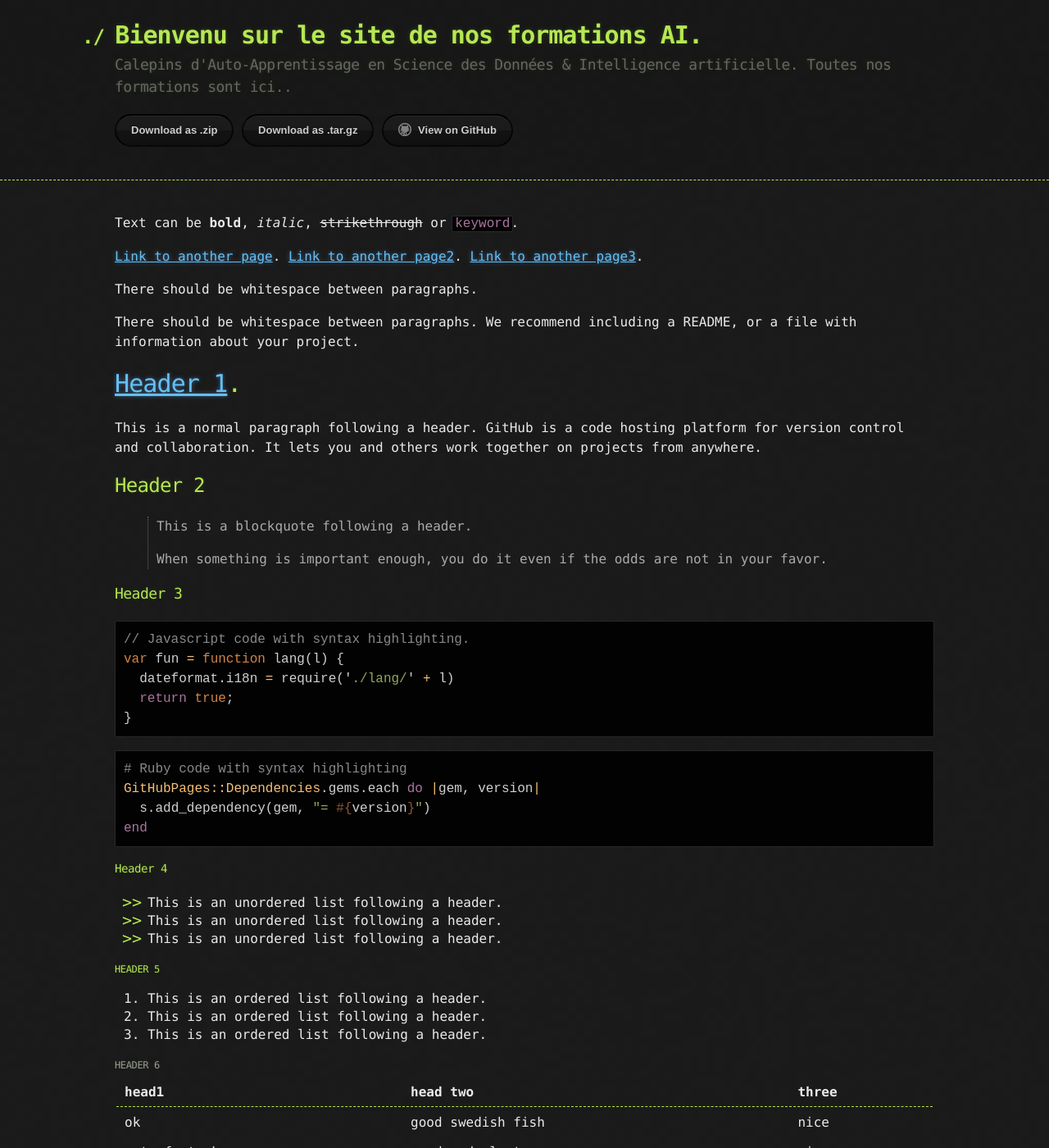
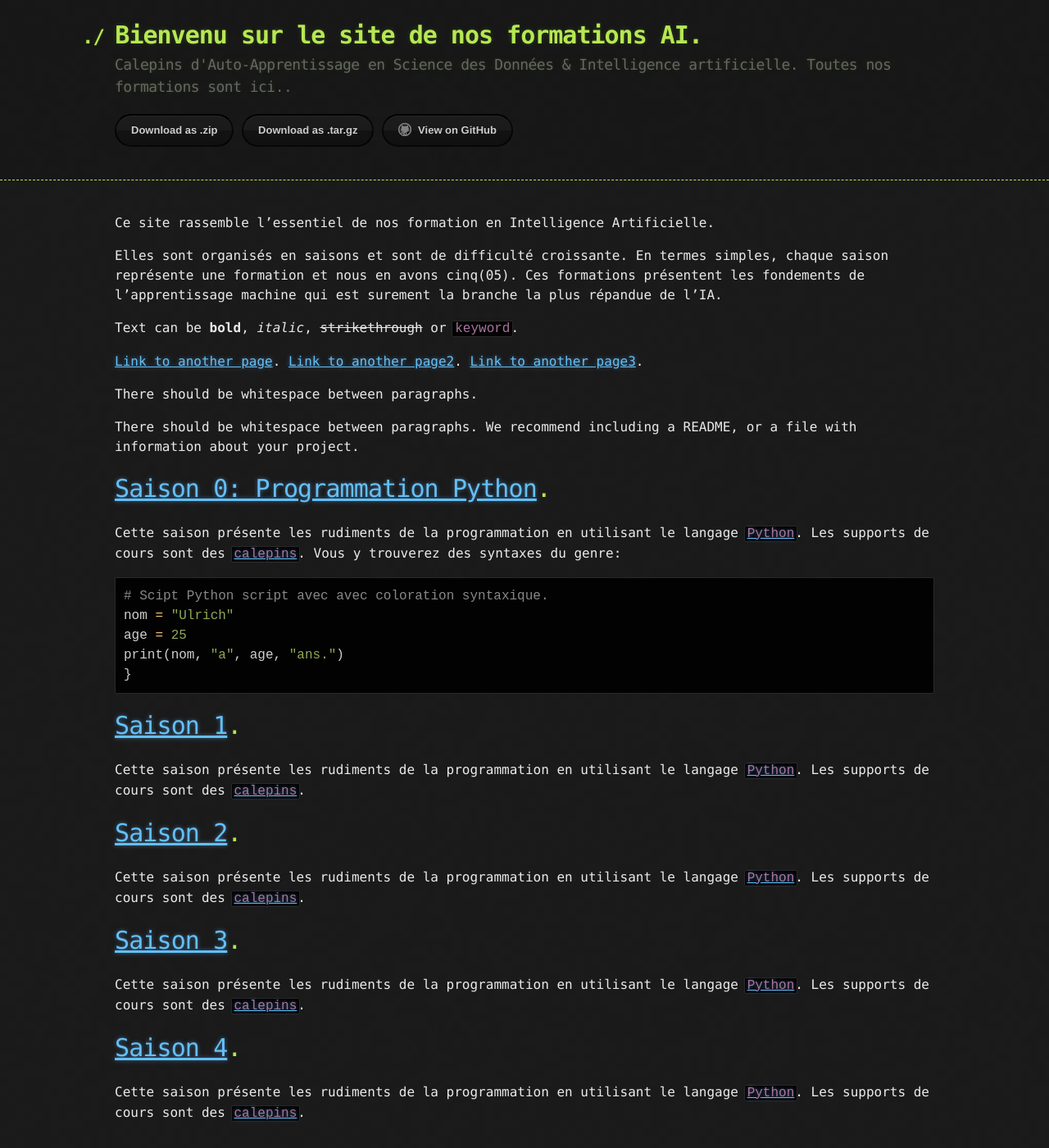
Before and after one commit to ai-technipreneurs/Nos-Formations-AI, a Jekyll site: the page built from index.md, in a window 1280 px wide and 1400 px high. Shown: the whole window at 82% size. Built offline with Jekyll 4.4.1, drawn with Linux system fonts in a browser that asks for light colours; some of the changed text lies outside the part shown.

Commit message:
Update index.md

````diff
--- a/index.md
+++ b/index.md
@@ -1,6 +1,10 @@
 ---
 layout: default
 ---
+
+Ce site rassemble l'essentiel de nos formation en Intelligence Artificielle.
+
+Elles sont organisés en saisons et sont de difficulté croissante. En termes simples, chaque saison représente une formation et nous en avons cinq(05). Ces formations présentent les fondements de l'apprentissage machine qui est surement la branche la plus répandue de l'IA.
 
 Text can be **bold**, _italic_, ~~strikethrough~~ or `keyword`.
 
@@ -13,114 +17,33 @@ There should be whitespace between paragraphs.
 
 There should be whitespace between paragraphs. We recommend including a README, or a file with information about your project.
 
-# [Header 1](./another-page.html).
-
-This is a normal paragraph following a header. GitHub is a code hosting platform for version control and collaboration. It lets you and others work together on projects from anywhere.
-
-## Header 2
-
-> This is a blockquote following a header.
->
-> When something is important enough, you do it even if the odds are not in your favor.
-
-### Header 3
-
-```js
-// Javascript code with syntax highlighting.
-var fun = function lang(l) {
-  dateformat.i18n = require('./lang/' + l)
-  return true;
+# [Saison 0: Programmation Python](./another-page.html).
+Cette saison présente les rudiments de la programmation en utilisant le langage [`Python`](./another-page.html). Les supports de cours sont des
+[`calepins`](./another-page.html). Vous y trouverez des syntaxes du genre:
+```python
+# Scipt Python script avec avec coloration syntaxique.
+nom = "Ulrich"
+age = 25
+print(nom, "a", age, "ans.")
 }
 ```
 
-```ruby
-# Ruby code with syntax highlighting
-GitHubPages::Dependencies.gems.each do |gem, version|
-  s.add_dependency(gem, "= #{version}")
-end
-```
 
-#### Header 4
-
-*   This is an unordered list following a header.
-*   This is an unordered list following a header.
-*   This is an unordered list following a header.
-
-##### Header 5
-
-1.  This is an ordered list following a header.
-2.  This is an ordered list following a header.
-3.  This is an ordered list following a header.
-
-###### Header 6
-
-| head1        | head two          | three |
-|:-------------|:------------------|:------|
-| ok           | good swedish fish | nice  |
-| out of stock | good and plenty   | nice  |
-| ok           | good `oreos`      | hmm   |
-| ok           | good `zoute` drop | yumm  |
-
-### There's a horizontal rule below this.
-
-* * *
-
-### Here is an unordered list:
-
-*   Item foo
-*   Item bar
-*   Item baz
-*   Item zip
-
-### And an ordered list:
-
-1.  Item one
-1.  Item two
-1.  Item three
-1.  Item four
-
-### And a nested list:
-
-- level 1 item
-  - level 2 item
-  - level 2 item
-    - level 3 item
-    - level 3 item
-- level 1 item
-  - level 2 item
-  - level 2 item
-  - level 2 item
-- level 1 item
-  - level 2 item
-  - level 2 item
-- level 1 item
-
-### Small image
-
-![Octocat](https://github.githubassets.com/images/icons/emoji/octocat.png)
-
-### Large image
-
-![Branching](https://guides.github.com/activities/hello-world/branching.png)
+# [Saison 1](./another-page.html).
+Cette saison présente les rudiments de la programmation en utilisant le langage [`Python`](./another-page.html). Les supports de cours sont des
+[`calepins`](./another-page.html).
 
 
-### Definition lists can be used with HTML syntax.
 
-<dl>
-<dt>Name</dt>
-<dd>Godzilla</dd>
-<dt>Born</dt>
-<dd>1952</dd>
-<dt>Birthplace</dt>
-<dd>Japan</dd>
-<dt>Color</dt>
-<dd>Green</dd>
-</dl>
+# [Saison 2](./another-page.html).
+Cette saison présente les rudiments de la programmation en utilisant le langage [`Python`](./another-page.html). Les supports de cours sont des
+[`calepins`](./another-page.html).
 
-```
-Long, single-line code blocks should not wrap. They should horizontally scroll if they are too long. This line should be long enough to demonstrate this.
-```
 
-```
-The final element.
-```
+# [Saison 3](./another-page.html).
+Cette saison présente les rudiments de la programmation en utilisant le langage [`Python`](./another-page.html). Les supports de cours sont des
+[`calepins`](./another-page.html).
+
+# [Saison 4](./another-page.html).
+Cette saison présente les rudiments de la programmation en utilisant le langage [`Python`](./another-page.html). Les supports de cours sont des
+[`calepins`](./another-page.html).
````
